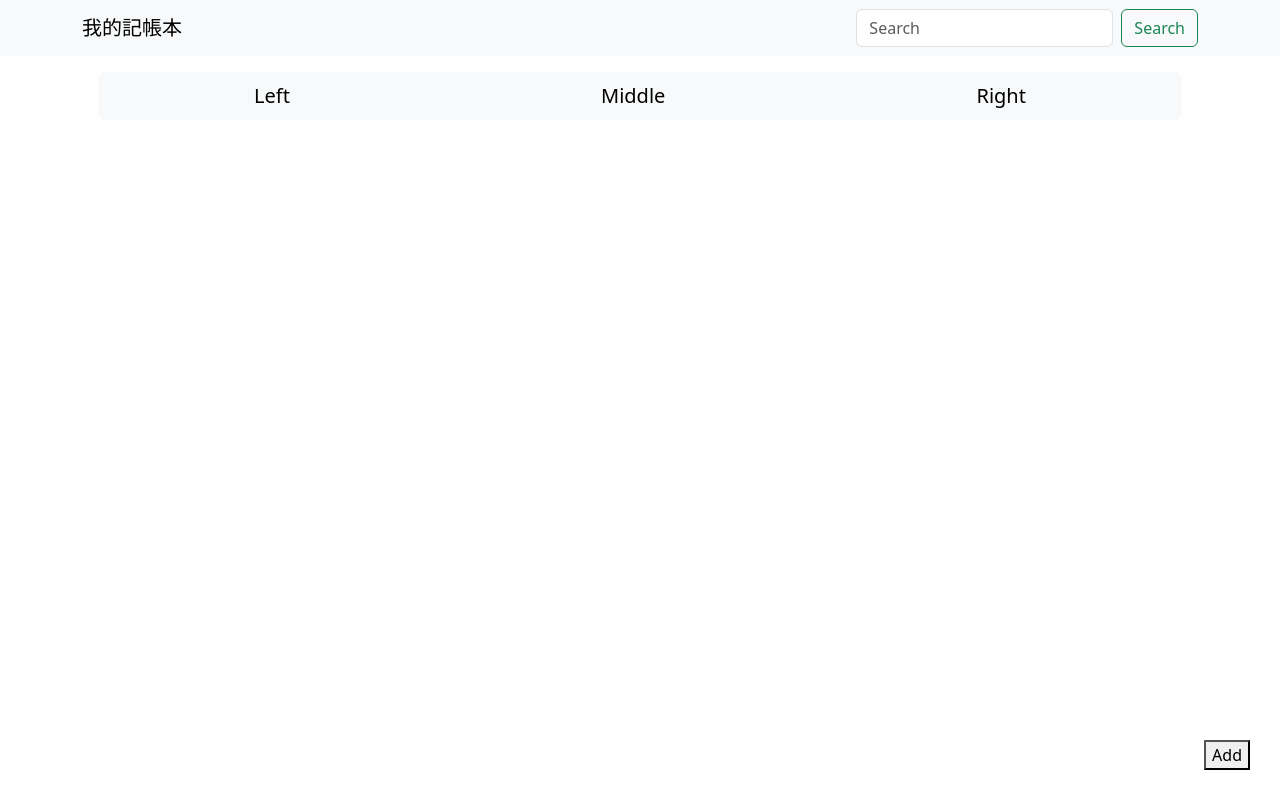
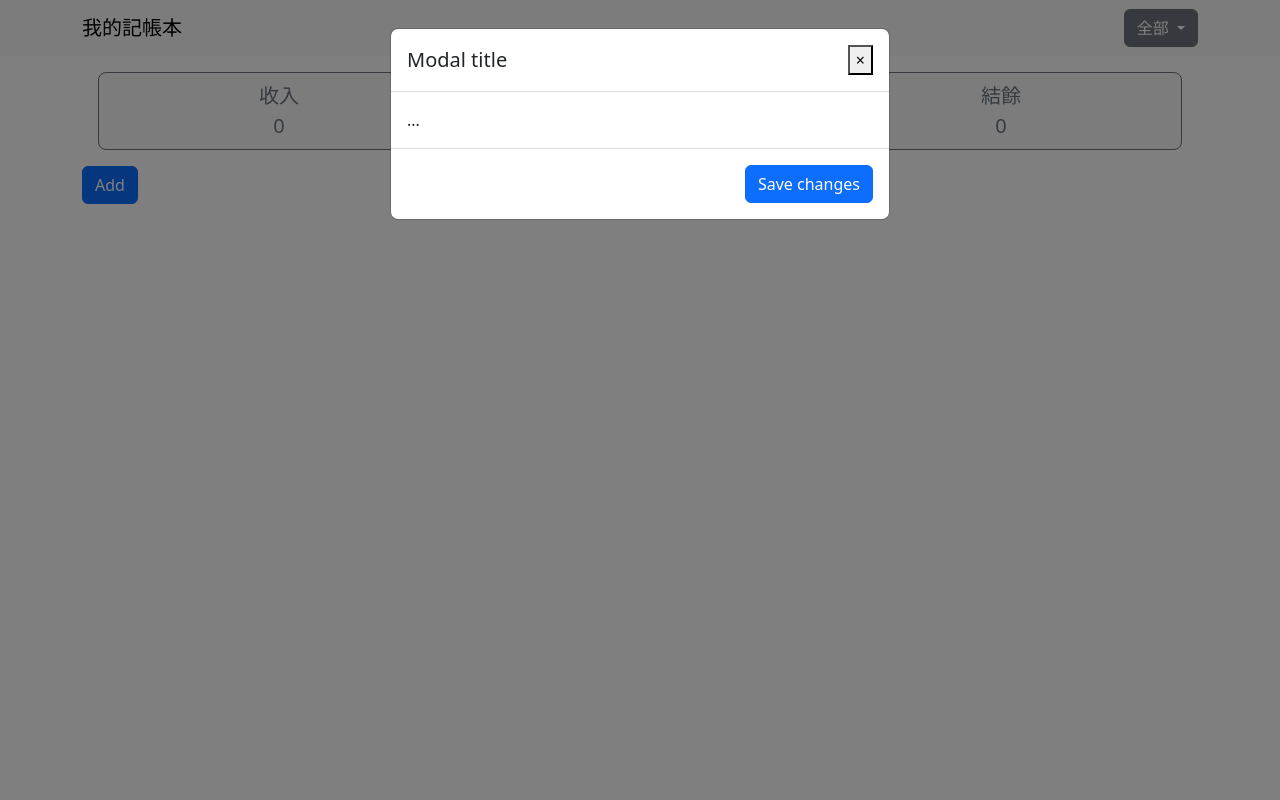
Before and after one commit to ericcheng09/account_book_bs, a plain HTML site: page index.html in a window 1280 px wide. Both pictures are taken after a click on the button "Add". Drawn offline with nearby package versions, Linux system fonts and the light colour scheme.

Commit message:
add dropdwon for month; add modal

```diff
--- a/index.html
+++ b/index.html
@@ -11,6 +11,7 @@
     <link href="https://cdn.jsdelivr.net/npm/bootstrap@5.3.2/dist/css/bootstrap.min.css" rel="stylesheet"
         integrity="sha384-T3c6CoIi6uLrA9TneNEoa7RxnatzjcDSCmG1MXxSR1GAsXEV/Dwwykc2MPK8M2HN" crossorigin="anonymous" />
     <link rel="stylesheet" href="mycss.css">
+    <script src="script.js"></script>
 </head>
 
 <body>
@@ -20,35 +21,16 @@
         <nav class="navbar navbar-expand-lg navbar-light bg-light">
             <div class="container">
                 <a class="navbar-brand" href="#">我的記帳本</a>
-                <button class="navbar-toggler d-lg-none" type="button" data-bs-toggle="collapse"
-                    data-bs-target="#collapsibleNavId" aria-controls="collapsibleNavId" aria-expanded="false"
-                    aria-label="Toggle navigation">
-                    <span class="navbar-toggler-icon"></span>
-                </button>
-                <div class="collapse navbar-collapse" id="collapsibleNavId">
-                    <!-- <ul class="navbar-nav me-auto mt-2 mt-lg-0">
-                        <li class="nav-item">
-                            <a class="nav-link active" href="#" aria-current="page">Home
-                                <span class="visually-hidden">(current)</span></a>
-                        </li>
-                        <li class="nav-item">
-                            <a class="nav-link" href="#">Link</a>
-                        </li>
-                        <li class="nav-item dropdown">
-                            <a class="nav-link dropdown-toggle" href="#" id="dropdownId" data-bs-toggle="dropdown"
-                                aria-haspopup="true" aria-expanded="false">Dropdown</a>
-                            <div class="dropdown-menu" aria-labelledby="dropdownId">
-                                <a class="dropdown-item" href="#">Action 1</a>
-                                <a class="dropdown-item" href="#">Action 2</a>
-                            </div>
-                        </li>
-                    </ul> -->
-                    <form class="d-flex my-2 my-lg-0 ms-auto">
-                        <input class="form-control me-sm-2" type="text" placeholder="Search" />
-                        <button class="btn btn-outline-success my-2 my-sm-0" type="submit">
-                            Search
-                        </button>
-                    </form>
+                <div class="dropdown">
+                    <button class="btn btn-secondary dropdown-toggle" type="button" id="dropdownMenuButton1" data-bs-toggle="dropdown" aria-expanded="false">
+                        全部
+                    </button>
+                    <ul class="dropdown-menu" id="selectMonth">
+                        <!-- <li><a class="dropdown-item" href="#" data-key=1>1</a></li>
+                        <li><a class="dropdown-item" href="#" data-key=2>2</a></li>
+                        <li><a class="dropdown-item" href="#" data-key=3>3</a></li>
+                         -->
+                    </ul>
                 </div>
             </div>
         </nav>
@@ -57,20 +39,42 @@
     <main>
         <div class="container">
             <div class="btn-group btn-group-lg m-3 d-flex" aria-label="amount">
-                <button type="button" class="btn btn-light">Left</button>
-                <button type="button" class="btn btn-light">Middle</button>
-                <button type="button" class="btn btn-light">Right</button>
+                <button type="button" class="btn btn-outline-secondary btn-light w-100">收入<br><span id="incomeSpan">0</span></button>
+                <button type="button" class="btn btn-outline-secondary btn-light w-100">支出<br><span id="paySpan">0</span></button>
+                <button type="button" class="btn btn-outline-secondary btn-light w-100">結餘<br><span id="totalSpan">0</span></button>
+            </div>
+
+            <div class="cards" id="cards">
+                <!--顯示indexeddb資料庫資料-->
+                <div id="card-item"></div>
+            </div>
+
+            <button type="button" class="Add btn btn-primary" data-bs-toggle="modal" data-bs-target="#addModal">
+                Add
+            </button>
+
+        </div>
+    </main>
+
+    <div class="modal fade" id="addModal" tabindex="-1" role="dialog" aria-labelledby="addModalLabel" aria-hidden="true">
+        <div class="modal-dialog" role="document">
+            <div class="modal-content">
+            <div class="modal-header">
+                <h5 class="modal-title" id="addModalLabel">Modal title</h5>
+                <button type="button" class="close" data-dismiss="modal" aria-label="Close">
+                <span aria-hidden="true">&times;</span>
+                </button>
+            </div>
+            <div class="modal-body">
+                ...
+            </div>
+            <div class="modal-footer">
+                <button type="button" class="btn btn-primary">Save changes</button>
+            </div>
             </div>
         </div>
+    </div>
 
-        <div class="container">
-
-        </div>
-
-
-        <button class="add">Add</button>
-
-    </main>
     <footer>
 
 
```
